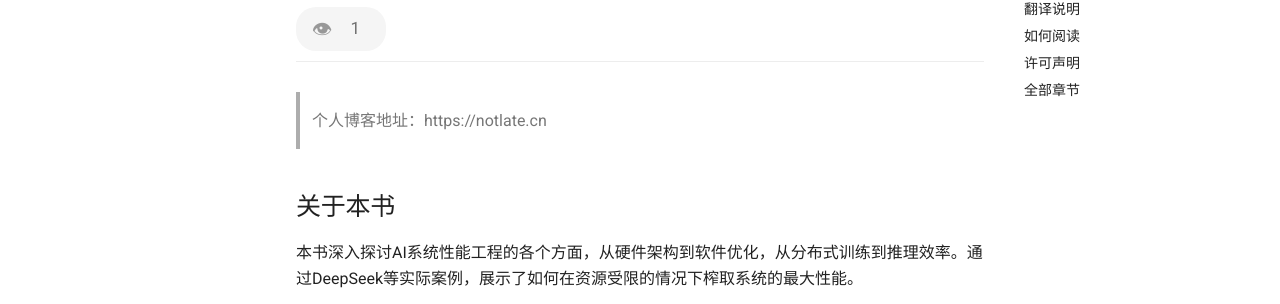
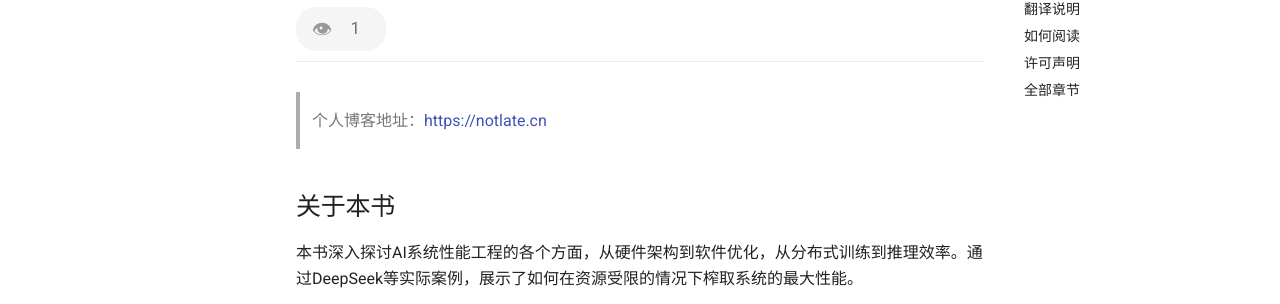
Before and after one commit to notlate-cn/ai-systems-performance-engeering, an MkDocs documentation site: the page built from docs/index.md, in a window 1280 px wide and 900 px high. Shown: the part 231-535 px from the top of the window. Built offline with MkDocs 1.6.1 and Material for MkDocs 9.7.7, drawn with Linux system fonts in a browser that asks for light colours; a script that is not in the unit is left out; comment, search, counter and statistics services are not loaded; part of the change alters nothing that is shown.

```diff
--- a/docs/index.md
+++ b/docs/index.md
@@ -1,6 +1,6 @@
 # AI Systems Performance Engineering
 
-> 个人博客地址：https://notlate.cn
+> 个人博客地址：[https://notlate.cn](https://notlate.cn)
 
 ## 关于本书
 
```
